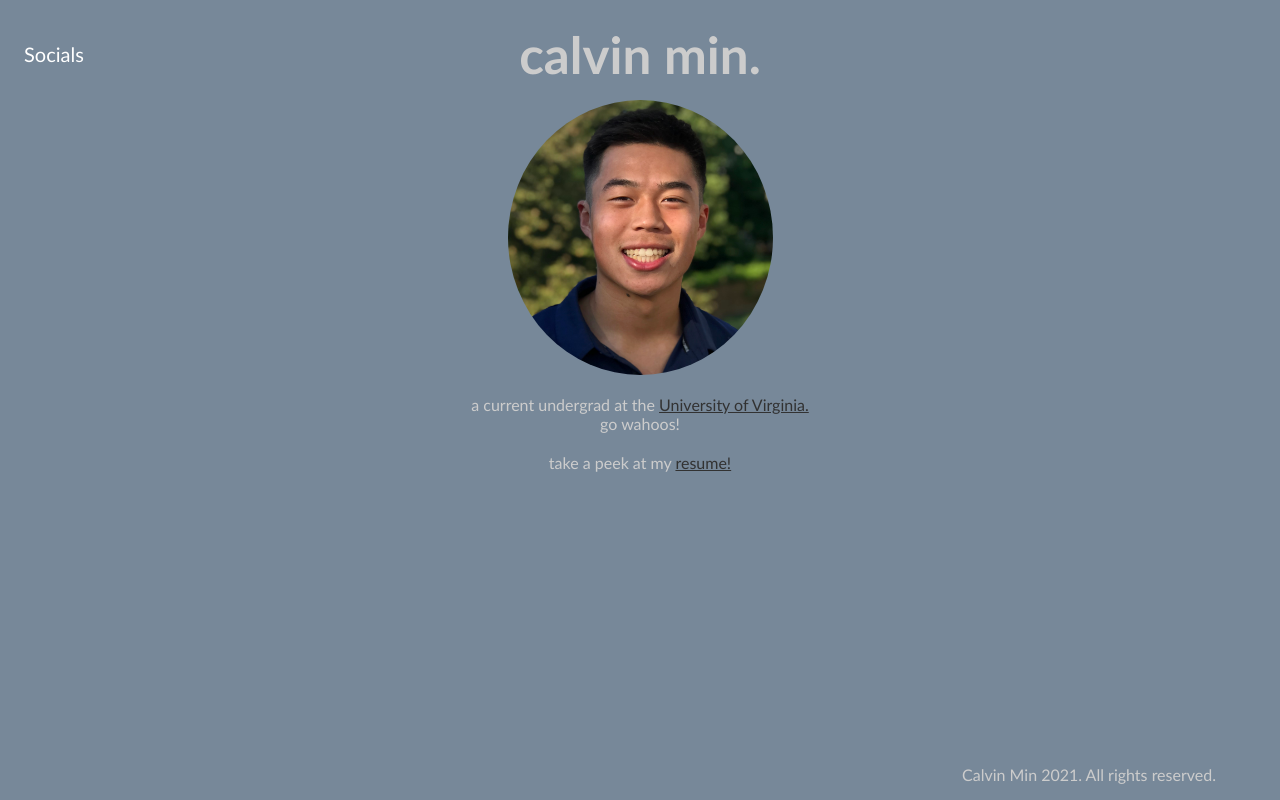
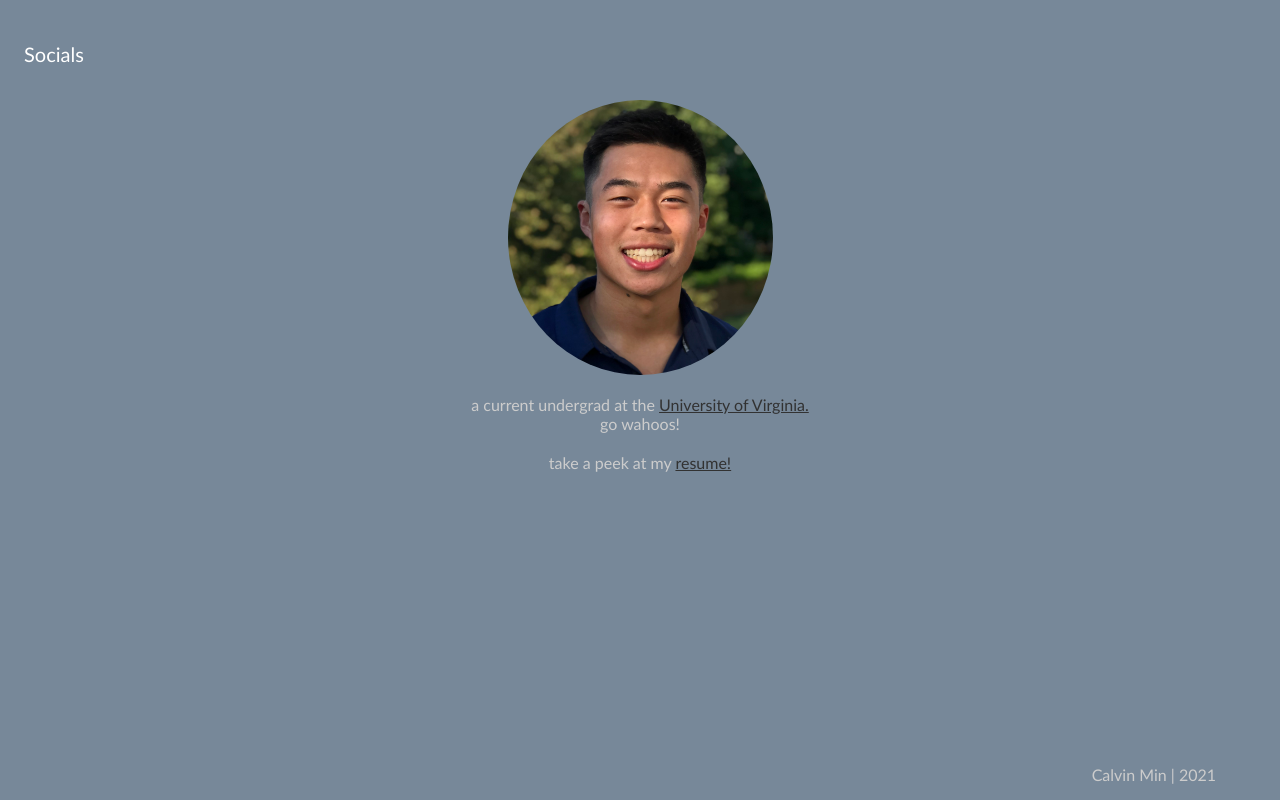
Before and after one commit to Calvinjmin/Portfolio, a plain HTML site: page index.html in a window 1280 px wide. Drawn offline with Linux system fonts and the light colour scheme.

Commit message:
feature/clean_up: minimal text on screen

```diff
--- a/index.html
+++ b/index.html
@@ -12,9 +12,7 @@
         <a href="mailto: calvinjmin@gmail.com">Email</a>
       </div>
     </div>
-    <div class="topnav-centered">
-      <h1>calvin min.</h1>
-    </div>
+    <div class="topnav-centered"></div>
   </div>
   <body>
     <div class="centerpage">
@@ -30,6 +28,6 @@
         <a class="hyperlink" href="./Online_Resume(Fall20).pdf">resume!</a>
       </p>
     </div>
-    <p class="bottom">Calvin Min 2021. All rights reserved.</p>
+    <p class="bottom">Calvin Min | 2021</p>
   </body>
 </html>
```
